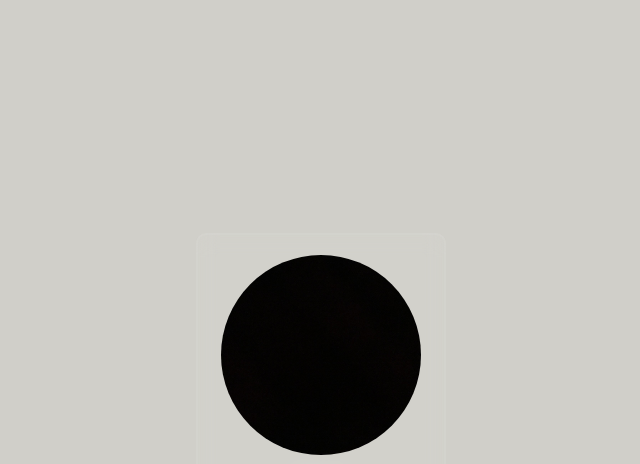
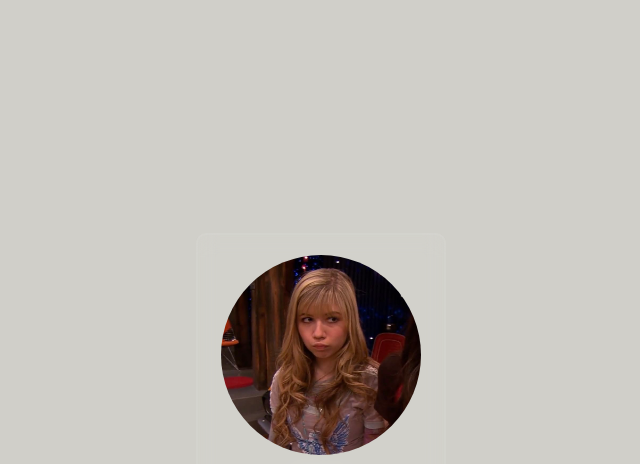
Before and after one commit to 7frl/biolink-bray, a plain HTML site: page index.html in a window 1280 px wide. Both pictures are taken after a click on the element "click". Shown: the top 464 px of the page, without its empty margins (319-959 px from the left). Drawn offline with Linux system fonts and the light colour scheme.

Commit message:
Change profile image to IMG_2358.jpeg

```diff
--- a/index.html
+++ b/index.html
@@ -32,7 +32,7 @@
     <div class="base">
       <div class="profile">
 
-        <div class="image" style="background-image: url('black.jpg');"></div>
+        <div class="image" style="background-image: url('IMG_2358.jpeg');"></div>
 
         <a href="https://discord.com/users/1148825388735283224"
            class="name"
```
